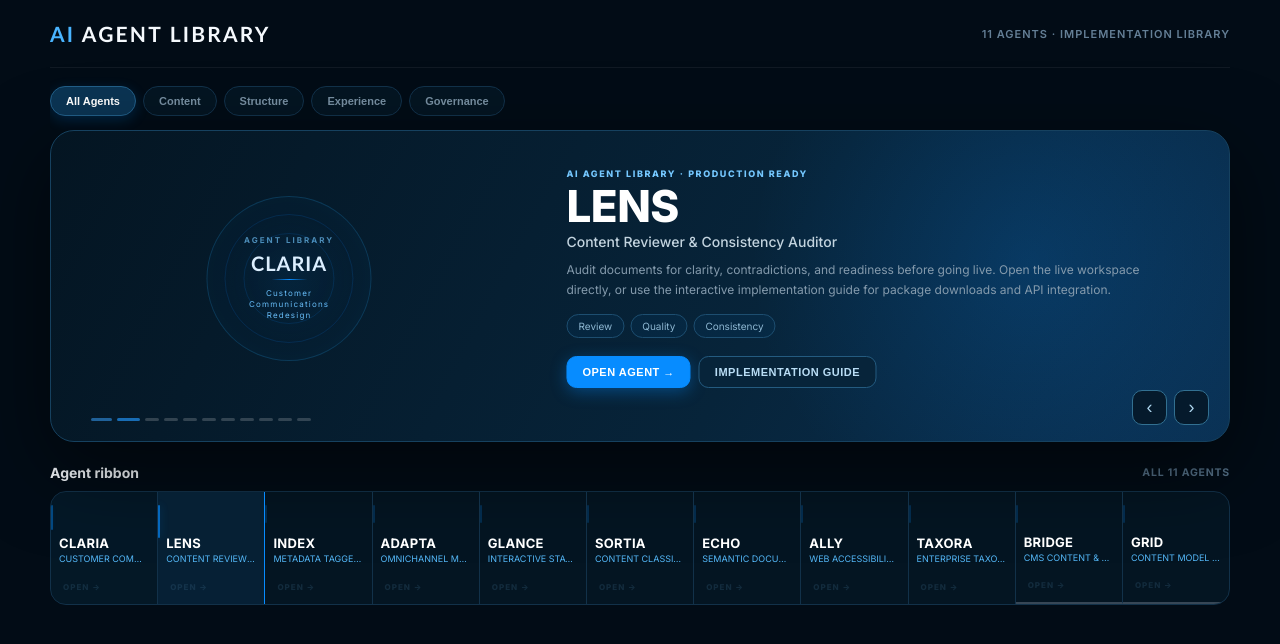
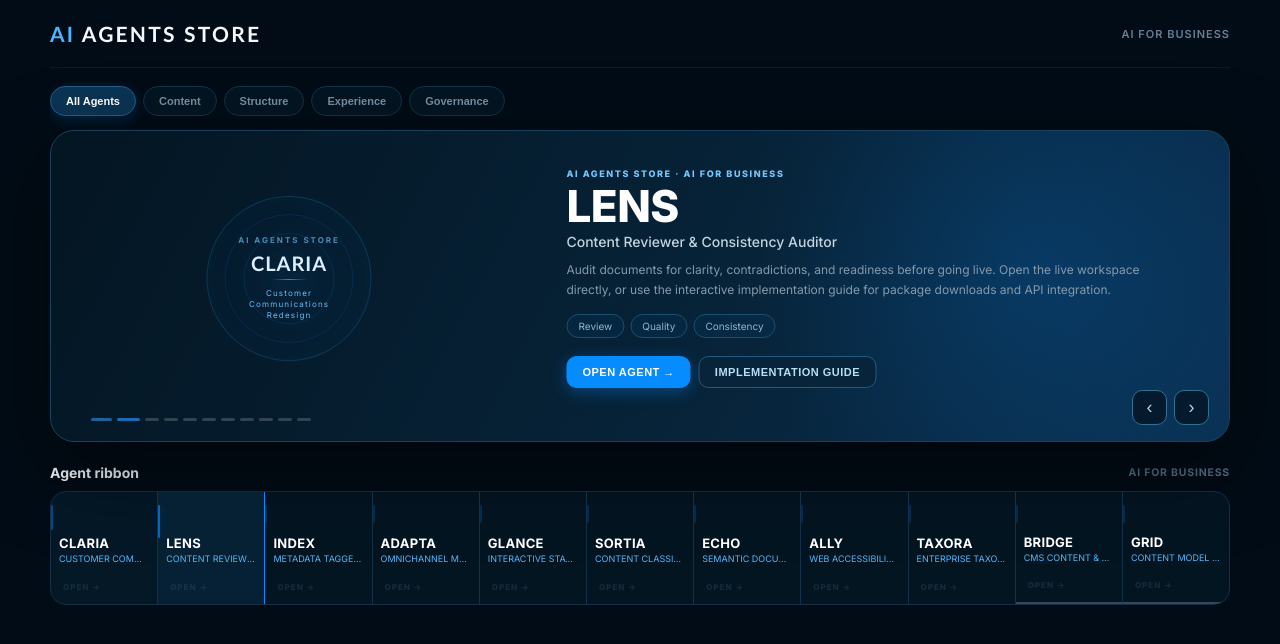
Before and after one commit to ganeshkumar-ms/ai-library, a React (Vite) app: page / in a window 1280 px wide. Shown: the top 644 px of the page. Built offline with nearby package versions, Linux system fonts and the light colour scheme.

Commit message:
Rename to AI Agents Store, use AI FOR BUSINESS, keep single grey UNDER REVIEW badge

```diff
--- a/index.html
+++ b/index.html
@@ -3,7 +3,7 @@
   <head>
     <meta charset="utf-8" />
     <meta name="viewport" content="width=device-width, initial-scale=1.0" />
-    <title>AI Agent Library — Enterprise Intelligence Platform</title>
+    <title>AI Agents Store — AI for Business</title>
     <link rel="preconnect" href="https://fonts.googleapis.com">
     <link rel="preconnect" href="https://fonts.gstatic.com" crossorigin>
     <link href="https://fonts.googleapis.com/css2?family=Inter:wght@400;500;600;700;800;900&family=JetBrains+Mono:wght@400;500;600;700&display=swap" rel="stylesheet">
--- a/src/App.jsx
+++ b/src/App.jsx
@@ -123,10 +123,10 @@ const AGENTS = [
     id: 'bridge',
     name: 'BRIDGE',
     prefix: 'BRG',
-    role: 'CMS Content & Schema Migrator (Under Review)',
-    summary: 'Automate schema mappings and transformations for modern headless CMS. (Under Review)',
+    role: 'CMS Content & Schema Migrator',
+    summary: 'Automate schema mappings and transformations for modern headless CMS.',
     categories: ['Structure'],
-    chips: ['CMS mapping', 'Migration', 'Under Review'],
+    chips: ['CMS mapping', 'Migration', 'Schema'],
     endpoint: 'https://hjwkic438k.execute-api.us-east-1.amazonaws.com/api/migrate',
     live_url: 'https://d23utb1q5zn42x.cloudfront.net',
     field: 'content',
@@ -137,10 +137,10 @@ const AGENTS = [
     id: 'grid',
     name: 'GRID',
     prefix: 'GRD',
-    role: 'Content Model Architect (Under Review)',
-    summary: 'Deconstruct monolithic templates into modular component graphs. (Under Review)',
+    role: 'Content Model Architect',
+    summary: 'Deconstruct monolithic templates into modular component graphs.',
     categories: ['Structure'],
-    chips: ['Content model', 'Schema', 'Under Review'],
+    chips: ['Content model', 'Schema', 'Components'],
     endpoint: 'https://khag22rlna.execute-api.us-east-1.amazonaws.com/api/model',
     live_url: 'https://d2w2zkazeq82no.cloudfront.net',
     field: 'content',
@@ -229,13 +229,13 @@ export default function App() {
       {view !== 'workspace' && (
         <header className="top">
           <div className="logo" onClick={handleBackToLibrary}>
-            <b>AI</b> AGENT LIBRARY
+            <b>AI</b> AGENTS STORE
           </div>
           {view === 'library' ? (
-            <div className="meta">11 AGENTS · IMPLEMENTATION LIBRARY</div>
+            <div className="meta">AI FOR BUSINESS</div>
           ) : (
             <button className="backBtn" type="button" onClick={handleBackToLibrary}>
-              <span>←</span> BACK TO LIBRARY
+              <span>←</span> BACK TO STORE
             </button>
           )}
         </header>
@@ -275,7 +275,7 @@ export default function App() {
                 <article key={agent.id} className="slide">
                   <div>
                     <div className="kicker">
-                      {agent.under_review ? 'AI AGENT LIBRARY · UNDER REVIEW' : 'AI AGENT LIBRARY · PRODUCTION READY'}
+                      AI AGENTS STORE · AI FOR BUSINESS
                     </div>
                     <div className="heroTitleRow">
                       <h2>{agent.name}</h2>
@@ -314,7 +314,7 @@ export default function App() {
 
                   <div className="visual">
                     <div className="signature">
-                      <span>AGENT LIBRARY</span>
+                      <span>AI AGENTS STORE</span>
                       <strong>{agent.name}</strong>
                       <i />
                       <small>{agent.role}</small>
@@ -351,8 +351,8 @@ export default function App() {
             <b>Agent ribbon</b>
             <span>
               {activeCategory === 'All'
-                ? 'ALL 11 AGENTS'
-                : `${activeCategory.toUpperCase()} · ${filteredAgents.length} AGENTS`}
+                ? 'AI FOR BUSINESS'
+                : `${activeCategory.toUpperCase()} · AI FOR BUSINESS`}
             </span>
           </div>
 
@@ -395,9 +395,9 @@ export default function App() {
                 className="wsBackBtn"
                 onClick={handleBackToLibrary}
                 type="button"
-                title="Return to library catalog"
+                title="Return to AI Agents Store"
               >
-                ← Back to Library
+                ← Back to Store
               </button>
               <div className="wsDivider" />
               <div className="wsAgentMeta">
```
